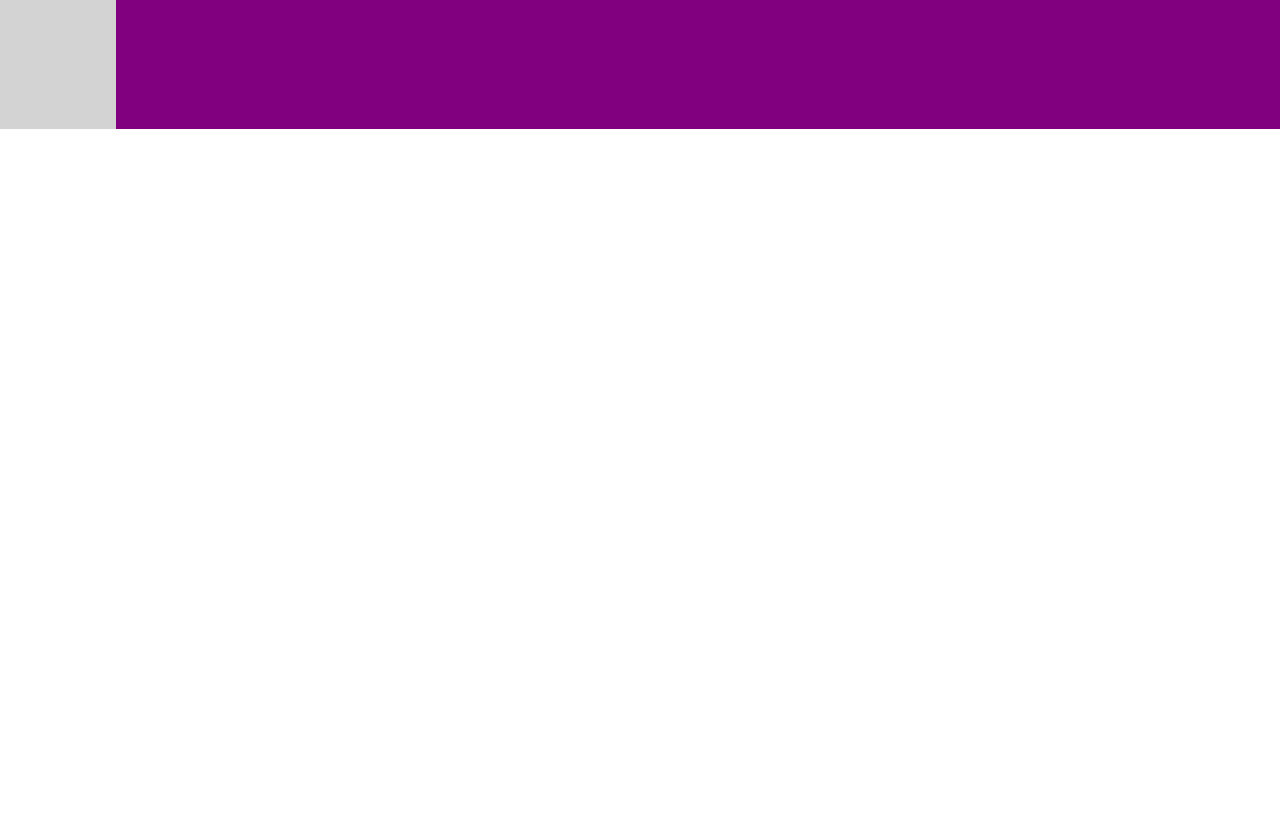
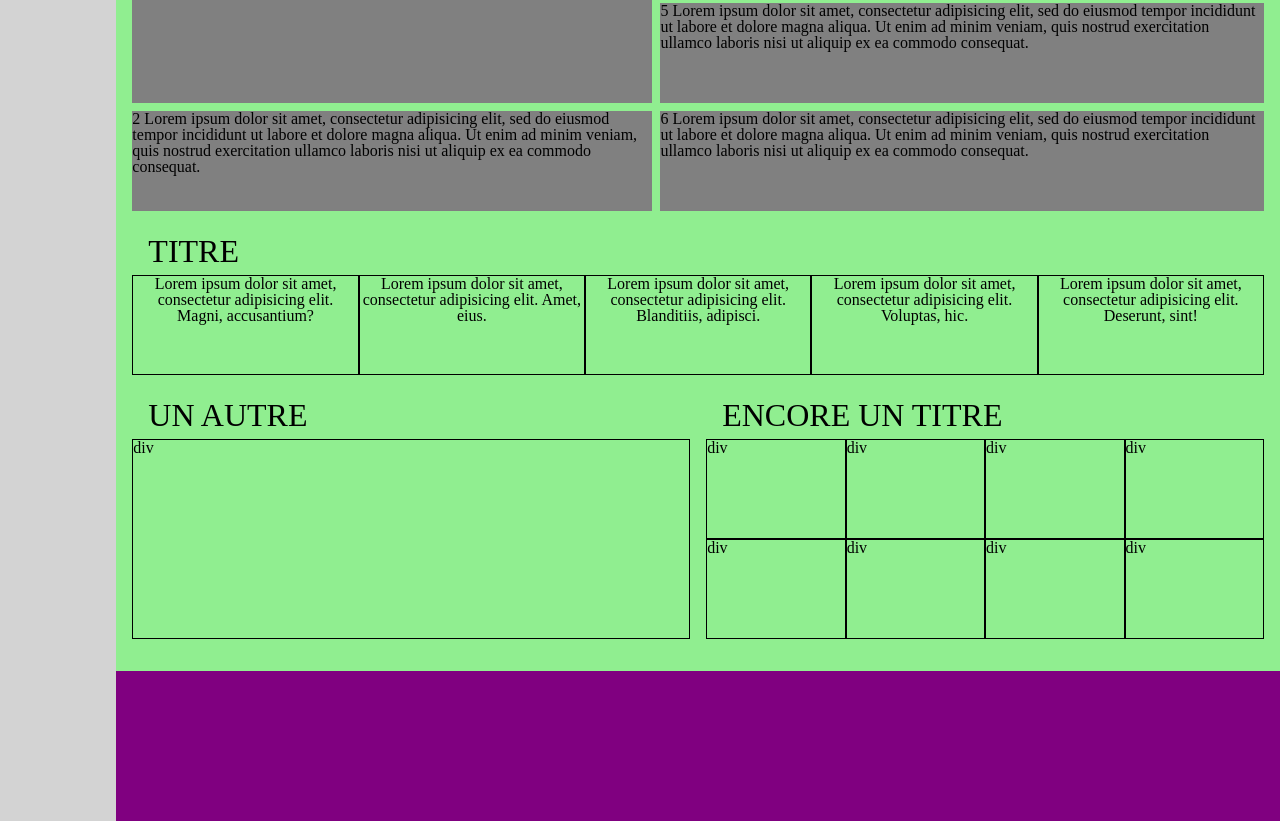
Before and after one commit to Mordnor/challenge9, a plain HTML site: page index.html in a window 1280 px wide. Shown: the part 427-1248 px from the top of the page. Before the commit the page ends 800 px from the top, so only its background shows below. Drawn offline with Linux system fonts and the light colour scheme.

Commit message:
article 3 et 4 fait

```diff
--- a/css/scss/style.scss
+++ b/css/scss/style.scss
@@ -4,9 +4,9 @@
     display: grid;
     grid-template-columns: 1fr 10fr;
 }
-
-
-
+div {
+  border:0.5px solid black;
+}
 // ==============HEADER============= //
 
 header{
@@ -27,17 +27,34 @@ header{
     }
 }
 
-
-
 // ==============MAIN============= //
 
 main{
     background-color: lightgreen;
+    padding: 1rem;
+  section {
+    h2 {
+      font-size: 2rem;
+    padding: 0.5rem 1rem;
+    }
     .article1{
-        display: grid;
-        padding: 1rem;
-        grid-gap: 2rem;
+      display: grid;
+      grid-gap: 2rem;
+      grid-auto-rows: minmax(100px, auto);
     }
+    .article2 {
+      display: grid;
+      grid-auto-rows: minmax(100px, auto);
+    }
+    .article3 {
+      display: grid;
+      grid-auto-rows: minmax(200px, auto);
+    }
+    .article4 {
+      display: grid;
+      grid-auto-rows: minmax(100px, auto);
+    }
+  }
 }
 
 
@@ -70,12 +87,33 @@ footer{
             grid-row: 2/4;
         }
     }
+    main {
+        .wrapper-article2{
+          .article2 {
+            grid-template-columns: repeat(2 , 1fr);
+            text-align: center;
+            :last-child {
+              grid-column: 1/3;
+            }
+          }
+        }
+        .wrapper-article4{
+          .article4 {
+            grid-template-columns: repeat(2, 1fr);
+          }
+        }
+    }
 }
 
 @media screen and (min-width: 1080px) {
-    main{
-        background-color: lightgreen;
-        .article1{
+  main{
+    background-color: lightgreen;
+    display: grid;
+    grid-gap: 1rem;
+    grid-template-columns: 1fr 1fr;
+    .wrapper-article1 {
+      grid-column: 1/3;
+      .article1{
             display: grid;
             grid-gap: 0.5rem;
             grid-template-areas: "p1 p1 p3 p4"
@@ -106,7 +144,25 @@ footer{
                 grid-area: p6;
                 background-color: grey;
             }
+          }
+      }
+    .wrapper-article2 {
+      grid-column: 1/3;
+      .article2{
+        grid-template-columns: repeat(5 , 1fr);
+        :last-child {
+          grid-column: 5/6;
         }
+      }
+    }
+    .wrapper-article3 {
+    }
+    .wrapper-article4{
+      .article4 {
+        grid-template-columns: repeat(4, 1fr);
+      }
     }
 
+
+  }
 }
--- a/index.html
+++ b/index.html
@@ -37,7 +37,9 @@
 
 
         <main>
-            <article class="article1">
+            <section class="wrapper-article1">
+              <h2>TITRE</h2>
+                <article class="article1">
 
                 <p class="p1">1 Lorem ipsum dolor sit amet, consectetur adipisicing elit, sed do eiusmod tempor incididunt ut labore et dolore magna aliqua. Ut enim ad minim veniam, quis nostrud exercitation ullamco laboris nisi ut aliquip ex ea commodo consequat.</p>
 
@@ -51,16 +53,44 @@
 
                 <p class="p6">6 Lorem ipsum dolor sit amet, consectetur adipisicing elit, sed do eiusmod tempor incididunt ut labore et dolore magna aliqua. Ut enim ad minim veniam, quis nostrud exercitation ullamco laboris nisi ut aliquip ex ea commodo consequat.</p>
 
-            </article>
-            <article class="article2">
+              </article>
+            </section>
+            <section class="wrapper-article2">
+              <h2>TITRE</h2>
+              <article class="article2">
+                <div>Lorem ipsum dolor sit amet, consectetur adipisicing elit. Magni, accusantium?</div>
+                <div>Lorem ipsum dolor sit amet, consectetur adipisicing elit. Amet, eius.</div>
+                <div>Lorem ipsum dolor sit amet, consectetur adipisicing elit. Blanditiis, adipisci.</div>
+                <div>Lorem ipsum dolor sit amet, consectetur adipisicing elit. Voluptas, hic.</div>
+                <div>Lorem ipsum dolor sit amet, consectetur adipisicing elit. Deserunt, sint!</div>
+              </article>
+            </section>
+
+
+            <section class="wrapper-article3">
+            <h2>UN AUTRE</h2>
+            <article class="article3">
+              <div>
+                div
+              </div>
+            </section>
+
 
             </article>
-            <article class="article3">
+            <section class="wrapper-article4">
+              <h2>ENCORE UN TITRE</h2>
+            <article class="article4">
+              <div>div</div>
+              <div>div</div>
+              <div>div</div>
+              <div>div</div>
+              <div>div</div>
+              <div>div</div>
+              <div>div</div>
+              <div>div</div>
+            </article>
+          </section>
 
-            </article>
-            <article class="article4">
-
-            </article>
             <article class="article5">
 
             </article>
```
Also changed, not shown: css/style.css, 1 other file.
